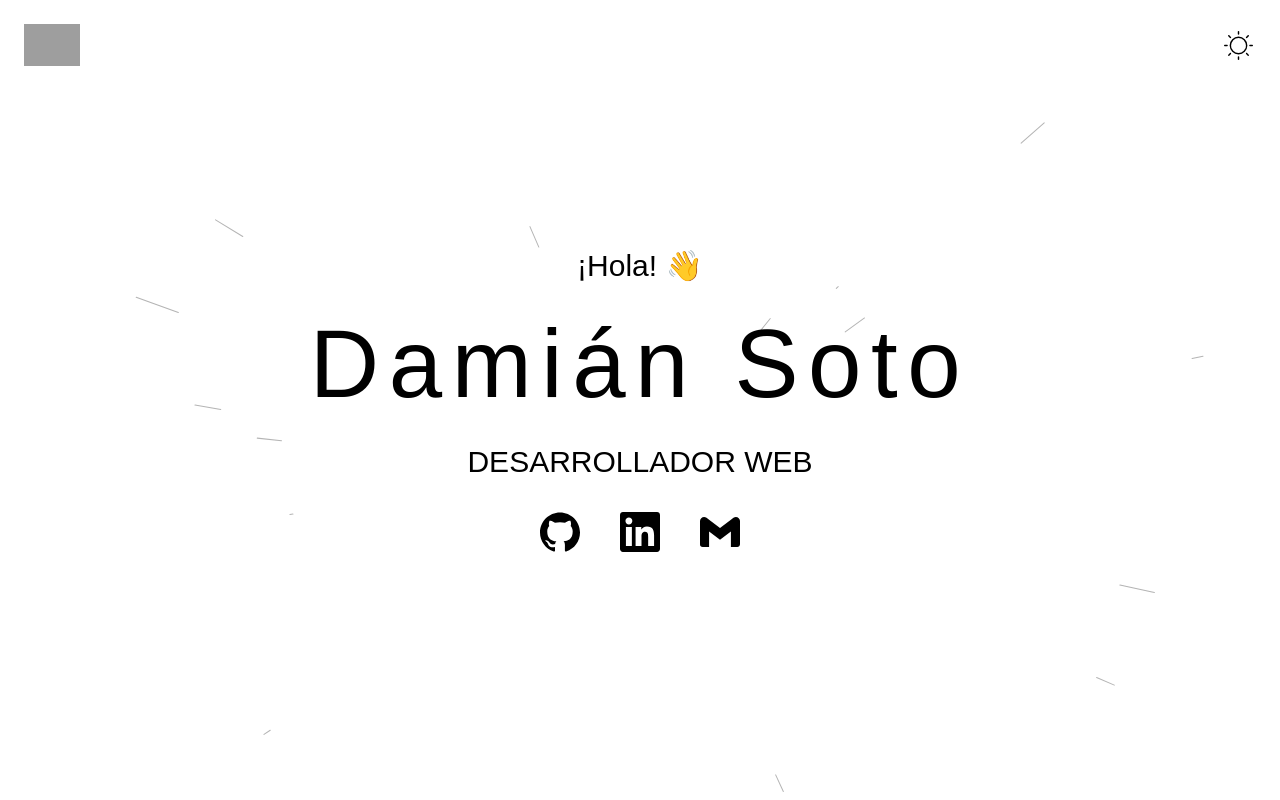
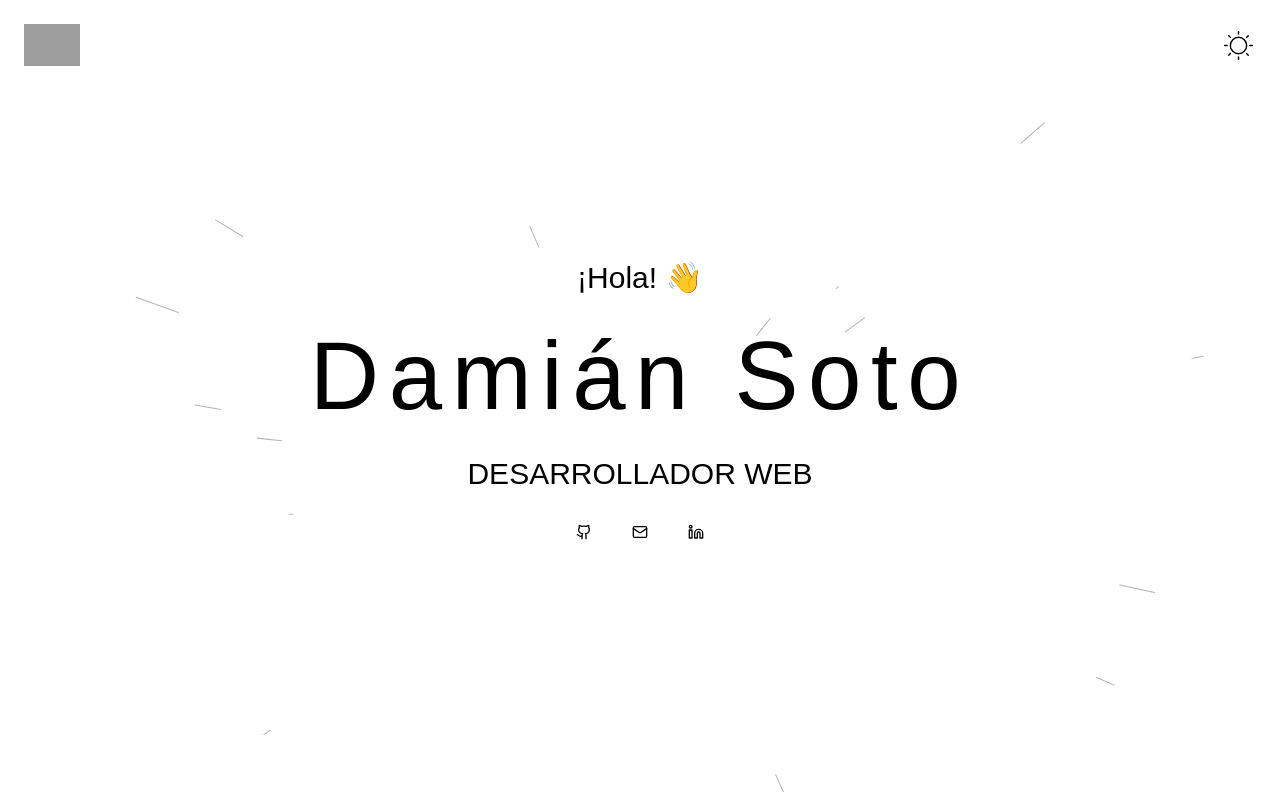
Before and after one commit to dmiante/portafolio, a React (Vite) app: page / in a window 1280 px wide. Shown: the top 800 px of the page. Built offline with nearby package versions, Linux system fonts and the light colour scheme; grey boxes are pictures that could not be loaded.

Commit message:
fix socials icons

```diff
--- a/src/components/SocialsNav.jsx
+++ b/src/components/SocialsNav.jsx
@@ -1,6 +1,6 @@
 import { SOCIAL_LINKS } from '../data/Socials'
 
-export default function SocialsNav () {
+export default function SocialsNav ({ className, size }) {
   return (
     <>
       <div className='flex justify-center space-x-6 gap-4'>
@@ -10,10 +10,10 @@ export default function SocialsNav () {
             href={url}
             target='_blank'
             rel='noreferrer'
-            className='text-black dark:text-white transition ease-in-out hover:-translate-y-1 hover:scale-110 duration-150 hover:text-logo hover:dark:text-logo'
+            className={className}
           >
             <span className='sr-only'>{name}</span>
-            <Icon className='h-10 w-10' aria-hidden='true' />
+            <Icon size={size} aria-hidden='true' />
           </a>
         ))}
       </div>
--- a/src/data/Socials.jsx
+++ b/src/data/Socials.jsx
@@ -1,19 +1,19 @@
-import { SiGithub, SiGmail, SiLinkedin } from 'react-icons/si'
+import { LuGithub, LuMail, LuLinkedin } from 'react-icons/lu'
 
 export const SOCIAL_LINKS = [
   {
     name: 'Github',
     url: 'https://github.com/dmiante',
-    Icon: ({ className = '' }) => <SiGithub className={className} />
+    Icon: ({ className = '', size }) => <LuGithub className={className} size={size} />
   },
   {
     name: 'Linkedin',
     url: 'https://www.linkedin.com/in/damian-soto/',
-    Icon: ({ className = '' }) => <SiLinkedin className={className} />
+    Icon: ({ className = '', size }) => <LuMail className={className} size={size} />
   },
   {
     name: 'Gmail',
     url: 'mailto:soto.damian02@gmail.com',
-    Icon: ({ className = '' }) => <SiGmail className={className} />
+    Icon: ({ className = '', size }) => <LuLinkedin className={className} size={size} />
   }
 ]
--- a/src/layout/Footer.jsx
+++ b/src/layout/Footer.jsx
@@ -1,24 +1,15 @@
-import { SOCIAL_LINKS } from '../data/Socials'
+import SocialsNav from '../components/SocialsNav'
 
 export default function Footer () {
   return (
     <footer className='mx-auto max-w-6xl py-14 px-0 sm:px-6 md:flex md:items-center md:justify-between lg:px-8 border-t-2'>
       <div className='flex justify-center space-x-6'>
-        {SOCIAL_LINKS.map(({ name, url, Icon }) => (
-          <a
-            key={name}
-            href={url}
-            target='_blank'
-            rel='noreferrer'
-            className='p-1 cursor-pointer text-gray-400 hover:text-gray-500'
-          >
-            <span className='sr-only'>{name}</span>
-            <Icon className='h-6 w-6' aria-hidden='true' />
-          </a>
-        ))}
+        <SocialsNav className='text-gray-400 hover:text-gray-500' size={24} />
       </div>
       <div className='mt-8 md:mt-0'>
-        <small className='block text-center text-base text-gray-400 dark:text-white'>2023 • Damian Soto Concha.</small>
+        <small className='block text-center text-base text-gray-400 dark:text-white'>
+          {new Date().getFullYear()} • Damian Soto Concha.
+        </small>
       </div>
     </footer>
   )
```
